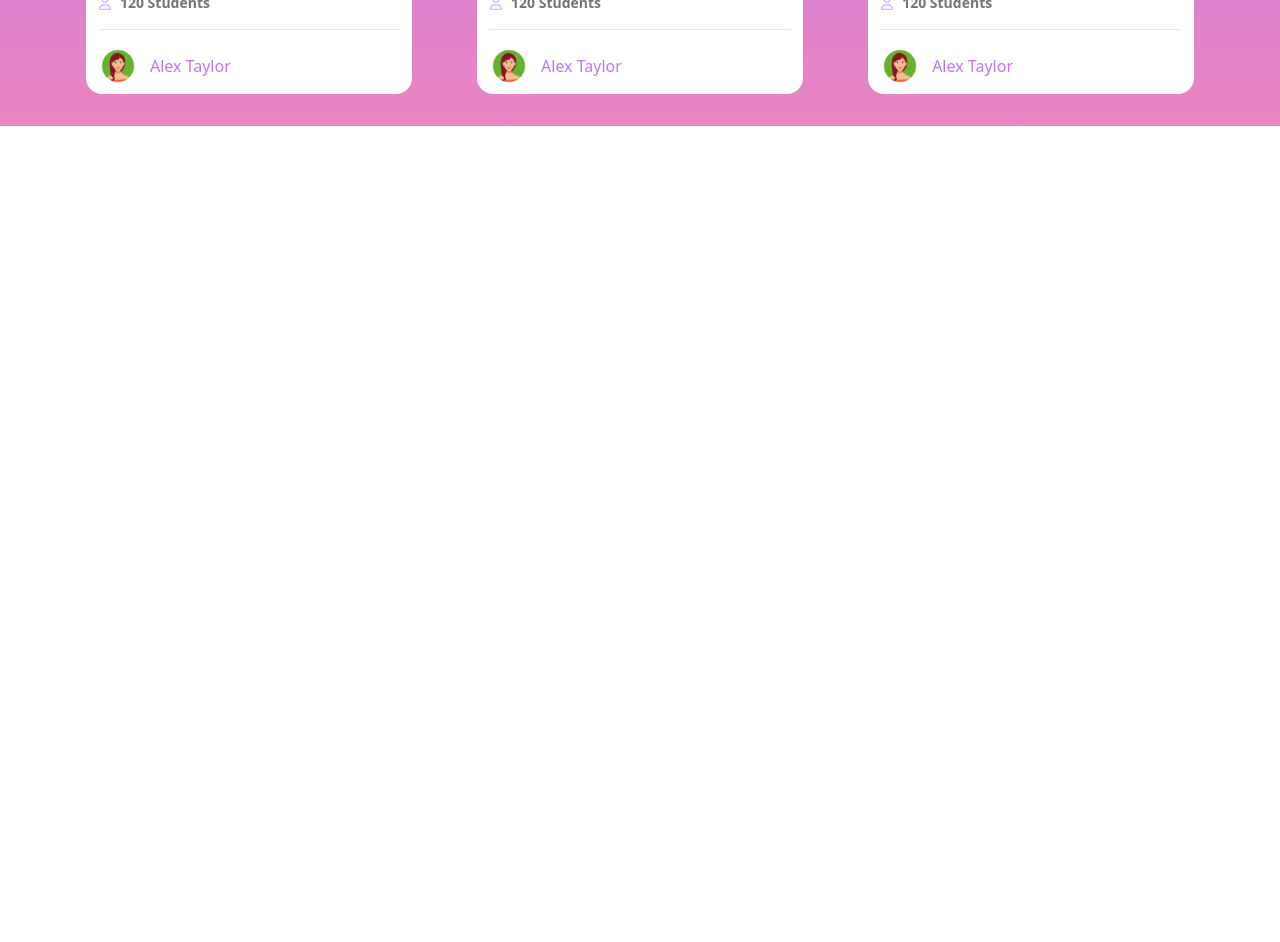
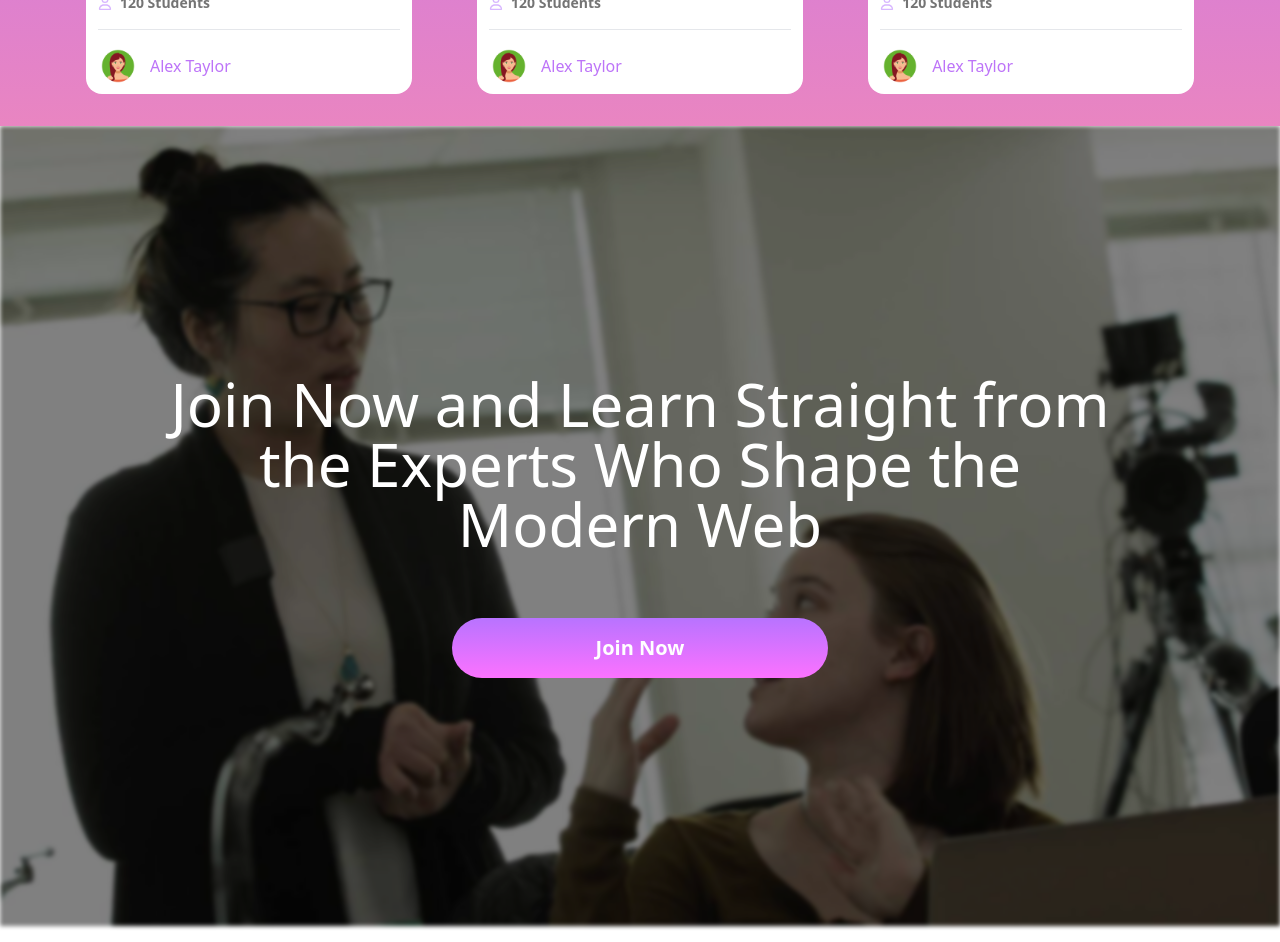
Before and after one commit to Oussamahaddi/CodeMasterHub, a React (Create React App) app in the folder frontend/: page / in a window 1280 px wide. Shown: the part 2040-2982 px from the top of the page. Before the commit the page ends 2182 px from the top, so only its background shows below. Built offline with nearby package versions, Linux system fonts and the light colour scheme.

Commit message:
design the join now component in home page

```diff
--- /dev/null
+++ b/frontend/src/components/HomePage/JoinNow.tsx
@@ -0,0 +1,18 @@
+import React from 'react'
+import Button from '../Partials/Button'
+
+const JoinNow = () => {
+  return (
+    <div className="relative flex justify-center items-center text-center h-screen">
+      <img src="assets/joinBg.png" alt="" className='absolute top-0 left-0 -z-10 blur-[2px] brightness-50 w-full h-full object-cover'/>
+      <div className='text-white flex flex-col gap-12 items-center'>
+        <p className='text-6xl mb-4'>Join Now and Learn Straight from <br /> the Experts Who Shape the <br /> Modern Web</p>
+        <button className='w-2/5 bg-gradient-to-b from-[#B873FF] to-[#FC72FF] py-4 rounded-full font-semibold text-xl'>
+          Join Now
+        </button>
+      </div>
+    </div>
+  )
+}
+
+export default JoinNow
--- a/frontend/src/pages/Home.tsx
+++ b/frontend/src/pages/Home.tsx
@@ -4,6 +4,7 @@ import TechnologieSlide from '../components/HomePage/TechnologieSlide'
 import SearchCourses from '../components/HomePage/SearchCourses'
 import Benifits from '../components/HomePage/Benifits'
 import PopularCourse from '../components/HomePage/PopularCourse'
+import JoinNow from '../components/HomePage/JoinNow'
 
 const Home = () => {
   return (
@@ -14,6 +15,7 @@ const Home = () => {
         <SearchCourses />
         <Benifits />
         <PopularCourse />
+        <JoinNow />
       </div>
     </>
   )
```
